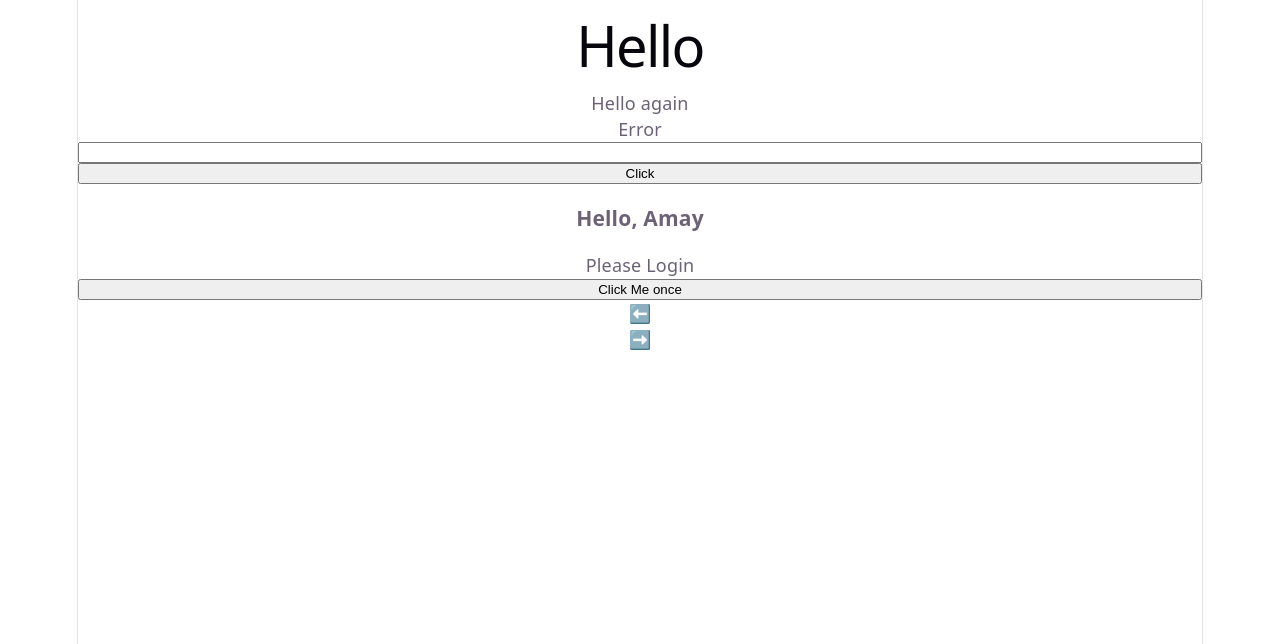
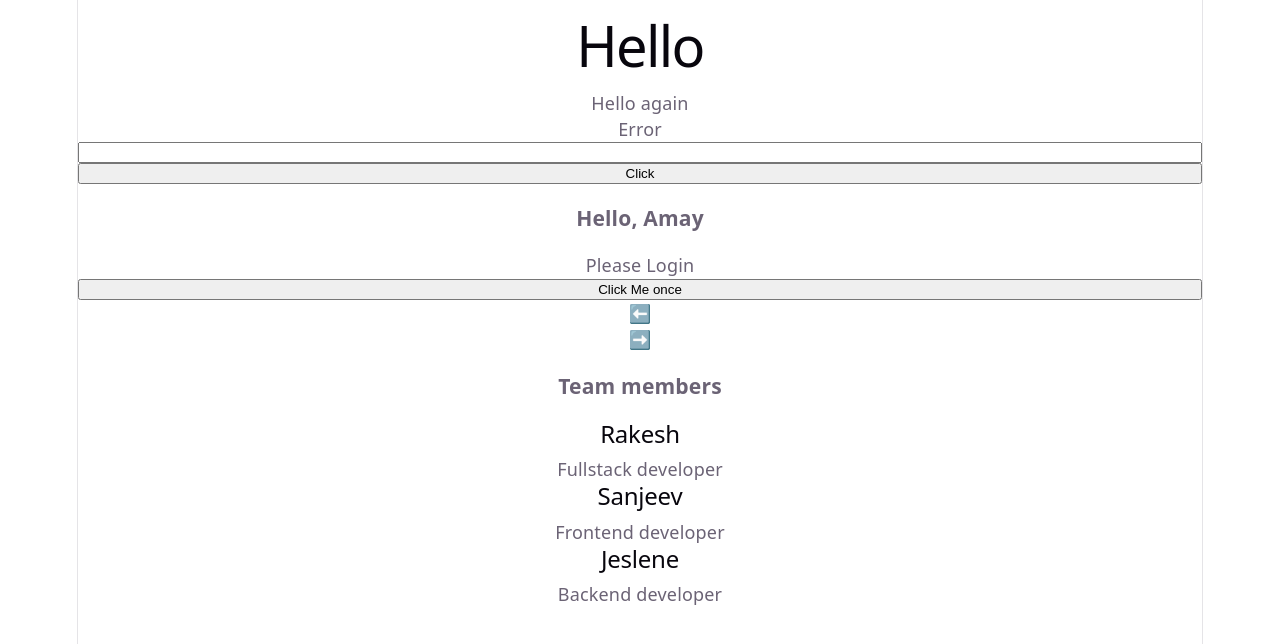
Before and after one commit to shettybharath482-coder/SW_CSE_B1.4_Internship, a React (Vite) app in the folder Day/day13/my-react-app/: page / in a window 1280 px wide. Shown: the top 644 px of the page. Built offline with nearby package versions, Linux system fonts and the light colour scheme.

Commit message:
Props ex1: Passing props from Parent to child component, destructuring props in child component

```diff
--- a/Day/day13/my-react-app/src/App.jsx
+++ b/Day/day13/my-react-app/src/App.jsx
@@ -1,10 +1,12 @@
-import Button from "./components/FunctionalComponent";
-import { LeftArrow, RightArrow } from "./components/FunctionalComponentTwo";
+import Button from './components/FunctionalComponent'
+import { LeftArrow,RightArrow } from "./components/FunctionalComponentTwo";
 
+import ProfileList from "./components/Props";
 const name = "Amay";
 const isLoggedIn = false;
 
 function App() {
+
   return (
     // React Fragments
     <>
@@ -17,7 +19,7 @@
       <input type="text" />
 
       {/* JSX Rule 3: use camelCase for attributes */}
-      <button>Click</button>
+      <button onClick onSubmit>Click</button>
 
       {/* JSX Rule 4: Embedding JavaScript with curly braces */}
       <h3>Hello, {name}</h3>
@@ -28,8 +30,11 @@
       <Button />
       <LeftArrow />
       <RightArrow />
+
+      <ProfileList />
     </>
-  );
+
+  )
 }
 
-export default App;
+export default App
--- /dev/null
+++ b/Day/day13/my-react-app/src/components/Props.jsx
@@ -0,0 +1,31 @@
+// Props, short for properties, are the way React components
+// receive data from their parent component
+// Key-points:
+    // Props are read-only inside the child
+    // They flow one-way: from parent to child
+    // Components are reusable
+
+// Child component
+function ProfileCard({name,role}) {
+    return(
+        <div>
+            <h2>{name}</h2>
+            <p>{role}</p>
+        </div>
+    );
+}
+
+// Parent Component
+function ProfileList() {
+    return(
+        <div className="list">
+            <h3>Team members</h3>
+            {/* Each child component gets different data via props */}
+            <ProfileCard name="Rakesh" role="Fullstack developer"/>
+            <ProfileCard name="Sanjeev" role="Frontend developer"/>
+            <ProfileCard name="Jeslene" role="Backend developer"/>
+
+        </div>
+    );
+}
+export default ProfileList;
```
